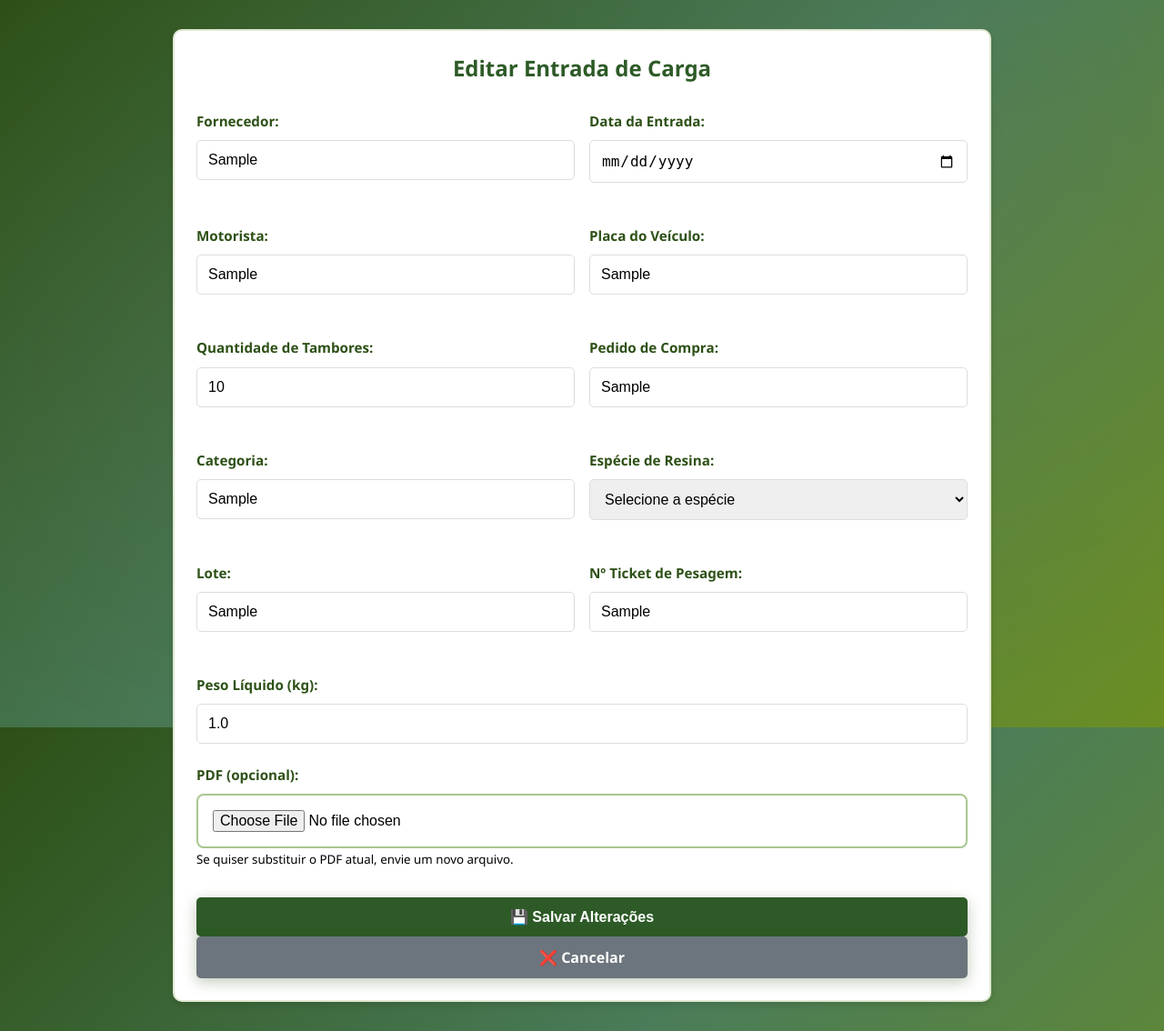
After one commit to KatsumiCaio/ProjetoPinusGoma, a Flask app: page /editar-entrada/1 in a window 1280 px wide. The commit adds this page. Shown: the whole page at 91% size. Run offline with Flask 3, Linux system fonts and the light colour scheme; the visitor is signed in with stand-in values (Sample User, id 1); tables that the repository leaves empty hold one stand-in row (values such as "Sample post").

Commit message:
ADD COISAS NO RELATORIO
add em relação aos pdfs e editar a entrrada e o pdf mas ainda não esta pronto

```diff
--- a/projeto-web/app.py
+++ b/projeto-web/app.py
@@ -345,12 +345,20 @@ def cadastrar_usuario():
 
 # Rotas temporárias para as páginas (apenas para não dar erro 404)
 @app.route('/entrada-carga', methods=['GET', 'POST'])
-def entrada_carga():
-    """Página para registrar entrada de carga usando banco de dados"""
+@app.route('/entrada-carga/<int:id>', methods=['GET', 'POST'])
+def entrada_carga(id=None):
+    """Página para registrar ou editar entrada de carga usando banco de dados"""
     if 'logged_in' not in session or not session['logged_in']:
         flash('🔒 Você precisa fazer login primeiro!', 'error')
         return redirect(url_for('login'))
-
+    conn = sqlite3.connect(DB_PATH)
+    cursor = conn.cursor()
+    entrada = None
+    if id:
+        cursor.execute('SELECT * FROM entradas_carga WHERE id=?', (id,))
+        row = cursor.fetchone()
+        colunas = [desc[0] for desc in cursor.description]
+        entrada = dict(zip(colunas, row)) if row else None
     if request.method == 'POST':
         fornecedor = request.form['fornecedor'].strip()
         data_entrada = request.form['data_entrada']
@@ -363,46 +371,52 @@ def entrada_carga():
         lote = request.form['lote'].strip()
         ticket_pesagem = request.form['ticket_pesagem'].strip()
         peso_liquido = request.form['peso_liquido']
-
-        if not all([fornecedor, data_entrada, motorista, placa, quantidade_tambores, especie_resina, lote, ticket_pesagem, peso_liquido]):
-            flash('❌ Todos os campos obrigatórios devem ser preenchidos!', 'error')
-            return render_template('entrada_carga.html')
-
-        try:
-            quantidade_tambores = int(quantidade_tambores)
-            peso_liquido = float(peso_liquido)
-        except ValueError:
-            flash('❌ Quantidade de tambores deve ser um número inteiro e peso líquido um número válido!', 'error')
-            return render_template('entrada_carga.html')
-
-        if ticket_existe(ticket_pesagem):
-            flash('❌ Número do ticket de pesagem já existe!', 'error')
-            return render_template('entrada_carga.html')
-
-        nova_entrada = {
-            'fornecedor': fornecedor,
-            'data_entrada': data_entrada,
-            'motorista': motorista,
-            'placa': placa,
-            'quantidade_tambores': quantidade_tambores,
-            'pedido_compra': pedido_compra,
-            'categoria': categoria,
-            'especie_resina': especie_resina,
-            'lote': lote,
-            'ticket_pesagem': ticket_pesagem,
-            'peso_liquido': peso_liquido,
-            'data_registro': datetime.now().strftime('%d/%m/%Y %H:%M:%S'),
-            'usuario_registro': session['username']
-        }
-
-        if inserir_entrada_carga(nova_entrada):
-            flash('✅ Entrada de carga registrada com sucesso!', 'success')
-            return redirect(url_for('menu'))
+        # Verifica se o lote já existe (exceto se for edição do mesmo id)
+        cursor.execute('SELECT id FROM entradas_carga WHERE lote=?', (lote,))
+        lote_existente = cursor.fetchone()
+        if lote_existente and (not id or lote_existente[0] != id):
+            flash('❌ Esse lote já existe!', 'error')
+            if entrada:
+                conn.close()
+                return render_template('entrada_carga.html', entrada=entrada, editar=True)
+            else:
+                conn.close()
+                return render_template('entrada_carga.html', editar=False)
+        if id and entrada:
+            # Atualiza
+            cursor.execute('''UPDATE entradas_carga SET fornecedor=?, data_entrada=?, motorista=?, placa=?, quantidade_tambores=?, pedido_compra=?, categoria=?, especie_resina=?, ticket_pesagem=?, peso_liquido=? WHERE id=?''',
+                (fornecedor, data_entrada, motorista, placa, quantidade_tambores, pedido_compra, categoria, especie_resina, ticket_pesagem, peso_liquido, id))
+            conn.commit()
+            conn.close()
+            flash('✅ Entrada de carga atualizada com sucesso!', 'success')
+            return redirect(url_for('relatorio_entradas'))
         else:
-            flash('❌ Erro ao salvar entrada de carga! Ticket duplicado.', 'error')
-
-    return render_template('entrada_carga.html')
-
+            # Novo registro
+            nova_entrada = {
+                'fornecedor': fornecedor,
+                'data_entrada': data_entrada,
+                'motorista': motorista,
+                'placa': placa,
+                'quantidade_tambores': quantidade_tambores,
+                'pedido_compra': pedido_compra,
+                'categoria': categoria,
+                'especie_resina': especie_resina,
+                'lote': lote,
+                'ticket_pesagem': ticket_pesagem,
+                'peso_liquido': peso_liquido,
+                'data_registro': datetime.now().strftime('%d/%m/%Y %H:%M:%S'),
+                'usuario_registro': session['username']
+            }
+            if inserir_entrada_carga(nova_entrada):
+                conn.close()
+                flash('✅ Entrada de carga registrada com sucesso!', 'success')
+                return redirect(url_for('menu'))
+            else:
+                conn.close()
+                flash('❌ Erro ao salvar entrada de carga! Ticket duplicado.', 'error')
+                return render_template('entrada_carga.html', editar=False)
+    conn.close()
+    return render_template('entrada_carga.html', entrada=entrada, editar=bool(id))
 
 @app.route('/relatorio-entradas')
 def relatorio_entradas():
@@ -470,6 +484,82 @@ def baixar_pdf_lote(lote):
     flash('PDF final não encontrado para este lote.', 'error')
     return redirect(url_for('relatorio_entradas'))
 
+@app.route('/editar-entrada/<int:id>', methods=['GET', 'POST'])
+def editar_entrada(id):
+    if 'logged_in' not in session or not session['logged_in']:
+        flash('🔒 Você precisa fazer login primeiro!', 'error')
+        return redirect(url_for('login'))
+    conn = sqlite3.connect(DB_PATH)
+    cursor = conn.cursor()
+    if request.method == 'POST':
+        # Recebe os dados do formulário
+        fornecedor = request.form['fornecedor'].strip()
+        data_entrada = request.form['data_entrada']
+        motorista = request.form['motorista'].strip()
+        placa = request.form['placa'].strip().upper()
+        quantidade_tambores = request.form['quantidade_tambores']
+        pedido_compra = request.form.get('pedido_compra', '').strip()
+        categoria = request.form.get('categoria', '').strip()
+        especie_resina = request.form['especie_resina']
+        lote = request.form['lote'].strip()
+        ticket_pesagem = request.form['ticket_pesagem'].strip()
+        peso_liquido = request.form['peso_liquido']
+        # Atualiza no banco
+        cursor.execute('''UPDATE entradas_carga SET fornecedor=?, data_entrada=?, motorista=?, placa=?, quantidade_tambores=?, pedido_compra=?, categoria=?, especie_resina=?, lote=?, ticket_pesagem=?, peso_liquido=? WHERE id=?''',
+            (fornecedor, data_entrada, motorista, placa, quantidade_tambores, pedido_compra, categoria, especie_resina, lote, ticket_pesagem, peso_liquido, id))
+        conn.commit()
+        conn.close()
+        flash('✅ Entrada de carga atualizada com sucesso!', 'success')
+        return redirect(url_for('relatorio_entradas'))
+    # GET: busca dados atuais
+    cursor.execute('SELECT * FROM entradas_carga WHERE id=?', (id,))
+    row = cursor.fetchone()
+    colunas = [desc[0] for desc in cursor.description]
+    entrada = dict(zip(colunas, row)) if row else None
+    conn.close()
+    if not entrada:
+        flash('❌ Entrada não encontrada!', 'error')
+        return redirect(url_for('relatorio_entradas'))
+    return render_template('editar_entrada.html', entrada=entrada)
+
+@app.route('/editar-pdf/<int:id>', methods=['GET', 'POST'])
+def editar_pdf(id):
+    if 'logged_in' not in session or not session['logged_in']:
+        flash('🔒 Você precisa fazer login primeiro!', 'error')
+        return redirect(url_for('login'))
+    conn = sqlite3.connect(DB_PATH)
+    cursor = conn.cursor()
+    cursor.execute('SELECT * FROM entradas_carga WHERE id=?', (id,))
+    row = cursor.fetchone()
+    colunas = [desc[0] for desc in cursor.description]
+    entrada = dict(zip(colunas, row)) if row else None
+    if not entrada:
+        conn.close()
+        flash('❌ Entrada não encontrada!', 'error')
+        return redirect(url_for('relatorio_entradas'))
+    if request.method == 'POST':
+        if 'pdf' in request.files and request.files['pdf'].filename:
+            pdf = request.files['pdf']
+            filename = secure_filename(f"{entrada['lote']}_{entrada['ticket_pesagem']}.pdf")
+            pdf_path = os.path.join('processos_pdfs', filename)
+            pdf.save(os.path.join(os.path.dirname(__file__), pdf_path))
+            # Aqui você pode atualizar o campo do PDF no banco se desejar
+            flash('✅ PDF atualizado com sucesso!', 'success')
+        else:
+            flash('❌ Nenhum arquivo PDF selecionado!', 'error')
+        conn.close()
+        return redirect(url_for('relatorio_entradas'))
+    conn.close()
+    return render_template('editar_pdf.html', entrada=entrada)
+
+@app.route('/abrir-pdf/<nome_arquivo>')
+def abrir_pdf_nome(nome_arquivo):
+    caminho = os.path.join(PROCESSOS_DIR, nome_arquivo)
+    if os.path.exists(caminho):
+        return send_from_directory(PROCESSOS_DIR, nome_arquivo)
+    flash('PDF não encontrado.', 'error')
+    return redirect(url_for('relatorio_entradas'))
+
 if __name__ == '__main__':
     import os
     if not os.path.exists(DB_PATH):
--- /dev/null
+++ b/projeto-web/templates/editar_entrada.html
@@ -0,0 +1,162 @@
+<!DOCTYPE html>
+<html lang="pt-BR">
+
+<head>
+    <meta charset="UTF-8">
+    <meta name="viewport" content="width=device-width, initial-scale=1.0">
+    <title>Editar Entrada de Carga</title>
+    <link rel="stylesheet" href="{{ url_for('static', filename='css/style.css') }}">
+    <style>
+        .container {
+            max-width: 900px;
+            margin: 2rem auto;
+            padding: 1.5rem;
+            background: white;
+            border-radius: 10px;
+            box-shadow: 0 4px 6px rgba(0, 0, 0, 0.1);
+        }
+
+        .form-title {
+            color: #2d5a27;
+            margin-bottom: 2rem;
+            text-align: center;
+        }
+
+        .form-row {
+            display: grid;
+            grid-template-columns: 1fr 1fr;
+            gap: 1rem;
+            margin-bottom: 1.5rem;
+        }
+
+        .form-group {
+            margin-bottom: 1.5rem;
+        }
+
+        label {
+            display: block;
+            margin-bottom: 0.5rem;
+            color: #333;
+            font-weight: bold;
+        }
+
+        input[type="text"],
+        input[type="date"],
+        input[type="number"],
+        select {
+            width: 100%;
+            padding: 0.75rem;
+            border: 1px solid #ddd;
+            border-radius: 5px;
+            font-size: 1rem;
+        }
+
+        .btn {
+            background: #2d5a27;
+            color: white;
+            padding: 0.75rem 2rem;
+            border: none;
+            border-radius: 5px;
+            cursor: pointer;
+            font-size: 1rem;
+            margin-right: 1rem;
+        }
+
+        .btn:hover {
+            background: #1e3d1a;
+        }
+
+        .btn-secondary {
+            background: #6c757d;
+        }
+
+        .btn-secondary:hover {
+            background: #545b62;
+        }
+    </style>
+</head>
+
+<body>
+    <div class="container">
+        <h2 class="form-title">Editar Entrada de Carga</h2>
+        <form method="POST">
+            <div class="form-row">
+                <div class="form-group">
+                    <label for="fornecedor">Fornecedor:</label>
+                    <input type="text" id="fornecedor" name="fornecedor" value="{{ entrada.fornecedor }}" required>
+                </div>
+                <div class="form-group">
+                    <label for="data_entrada">Data da Entrada:</label>
+                    <input type="date" id="data_entrada" name="data_entrada" value="{{ entrada.data_entrada }}"
+                        required>
+                </div>
+            </div>
+            <div class="form-row">
+                <div class="form-group">
+                    <label for="motorista">Motorista:</label>
+                    <input type="text" id="motorista" name="motorista" value="{{ entrada.motorista }}" required>
+                </div>
+                <div class="form-group">
+                    <label for="placa">Placa do Veículo:</label>
+                    <input type="text" id="placa" name="placa" value="{{ entrada.placa }}" required maxlength="8">
+                </div>
+            </div>
+            <div class="form-row">
+                <div class="form-group">
+                    <label for="quantidade_tambores">Quantidade de Tambores:</label>
+                    <input type="number" id="quantidade_tambores" name="quantidade_tambores"
+                        value="{{ entrada.quantidade_tambores }}" required min="1">
+                </div>
+                <div class="form-group">
+                    <label for="pedido_compra">Pedido de Compra:</label>
+                    <input type="text" id="pedido_compra" name="pedido_compra" value="{{ entrada.pedido_compra }}">
+                </div>
+            </div>
+            <div class="form-row">
+                <div class="form-group">
+                    <label for="categoria">Categoria:</label>
+                    <input type="text" id="categoria" name="categoria" value="{{ entrada.categoria }}">
+                </div>
+                <div class="form-group">
+                    <label for="especie_resina">Espécie de Resina:</label>
+                    <select id="especie_resina" name="especie_resina" required>
+                        <option value="">Selecione a espécie</option>
+                        <option value="Elliotti" {% if entrada.especie_resina=='Elliotti' %}selected{% endif %}>Elliotti
+                        </option>
+                        <option value="Tropical" {% if entrada.especie_resina=='Tropical' %}selected{% endif %}>Tropical
+                        </option>
+                        <option value="Híbrida" {% if entrada.especie_resina=='Híbrida' %}selected{% endif %}>Híbrida
+                        </option>
+                    </select>
+                </div>
+            </div>
+            <div class="form-row">
+                <div class="form-group">
+                    <label for="lote">Lote:</label>
+                    <input type="text" id="lote" name="lote" value="{{ entrada.lote }}" required>
+                </div>
+                <div class="form-group">
+                    <label for="ticket_pesagem">Nº Ticket de Pesagem:</label>
+                    <input type="text" id="ticket_pesagem" name="ticket_pesagem" value="{{ entrada.ticket_pesagem }}"
+                        required>
+                </div>
+            </div>
+            <div class="form-group">
+                <label for="peso_liquido">Peso Líquido (kg):</label>
+                <input type="number" id="peso_liquido" name="peso_liquido" value="{{ entrada.peso_liquido }}" required
+                    min="0" step="0.01">
+            </div>
+            <div class="form-group">
+                <label for="pdf">PDF (opcional):</label>
+                <input type="file" id="pdf" name="pdf" accept="application/pdf">
+                <small>Se quiser substituir o PDF atual, envie um novo arquivo.</small>
+            </div>
+            <div style="text-align: center; margin-top: 2rem;">
+                <button type="submit" class="btn">💾 Salvar Alterações</button>
+                <a href="{{ url_for('relatorio_entradas') }}" class="btn btn-secondary">❌ Cancelar</a>
+            </div>
+        </form>
+    </div>
+</body>
+
+</html>
```
Also changed, not shown: projeto-web/templates/editar_pdf.html (added, +86 -0 lines), projeto-web/templates/entrada_carga.html (+8 -2 lines), projeto-web/templates/relatorio_entradas.html (+31 -10 lines), projeto-web/templates/visualizar_pdfs_lote.html (+93 -7 lines), projeto-web/estoque.db.
